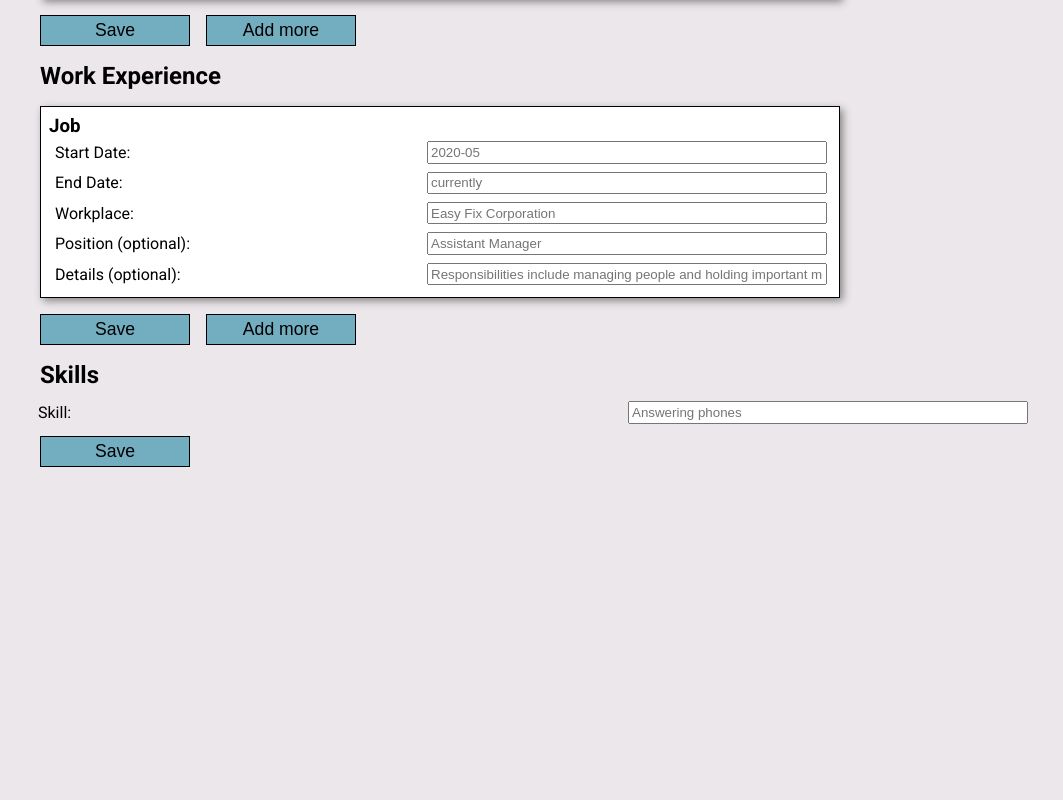
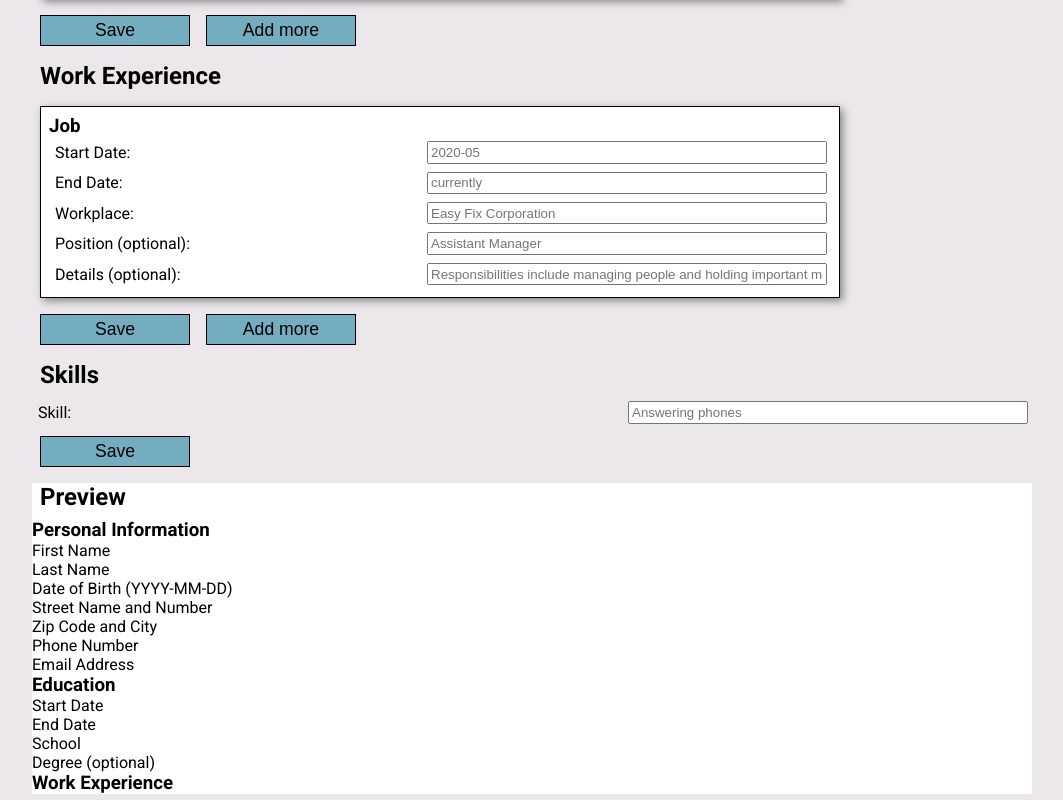
Before and after one commit to Shannqa/cv-app, a React (Vite) app: page / in a window 1280 px wide. Shown: the part 544-1344 px from the top of the page, without its empty margins (108-1171 px from the left). Before the commit the page ends 1025 px from the top, so only its background shows below. Built offline with nearby package versions, Linux system fonts and the light colour scheme.

Commit message:
Small changes

```diff
--- a/src/components/App.jsx
+++ b/src/components/App.jsx
@@ -29,17 +29,12 @@ function App() {
     }));
   }
 
-  const handleEducationData = (id, e, type) => {
+  const handleEducationData = (id, e) => {
     setEducationData(educationData.map(item => {
-      if (item.id === id && type === "years") {
+      if (item.id === id) {
         return {
           ...item,
-          valueYears: e.target.value,
-        };
-      } else if (item.id === id && type === "exp") {
-        return {
-          ...item,
-          valueSchool: e.target.value,
+          value: e.target.value,
         };
       } else {
         return item;
@@ -58,6 +53,10 @@ function App() {
         return item;
       }
     }));
+  }
+
+  const handleSkillsData = (id, e) => {
+
   }
 
   const handleEducationAdd = (e) => {
@@ -144,13 +143,17 @@ function App() {
     )
   }
 
+  const handleSkillsAdd = (e) => {
+
+  }
+
   return(
     <>
       <PersonalInfo data={personalData} handler={handlePersonalData}/>
       <Education data={educationData} handler={handleEducationData} handlerAdd={handleEducationAdd}/>
       <WorkExperience data={experienceData} handler={handleExperienceData} handlerAdd={handleExperienceAdd}/>
-      <Skills data={skillsData}/>
-      {/* <FinishedCV personal={personalData} education={educationData} experience={experienceData}/> */}
+      <Skills data={skillsData} handler={handleSkillsData} handlerAdd={handleSkillsAdd} />
+      <FinishedCV personal={personalData} education={educationData} experience={experienceData}/>
     </>
   )
 }
--- a/src/components/FinishedCV.jsx
+++ b/src/components/FinishedCV.jsx
@@ -16,16 +16,20 @@ function FinishedCV( { personal, education, experience } ) {
       </div>
       <div>
         <h3>Education</h3>
-        {education.map(item => (
+        {education.map((section) => (
+          <div className="finishedSection">
+          {section.map((item) => (
           <div key={item.id}>
             <div>
-              <div>{item.labelYears}</div>
-              <div>{item.valueYears}</div>
+              <div>{item.label}</div>
+              <div>{item.value}</div>
             </div>
             <div>
               <div>{item.labelSchool}</div>
               <div>{item.valueSchool}</div>
             </div>
+          </div>
+          ))}
           </div>
         ))}
       </div>
```
